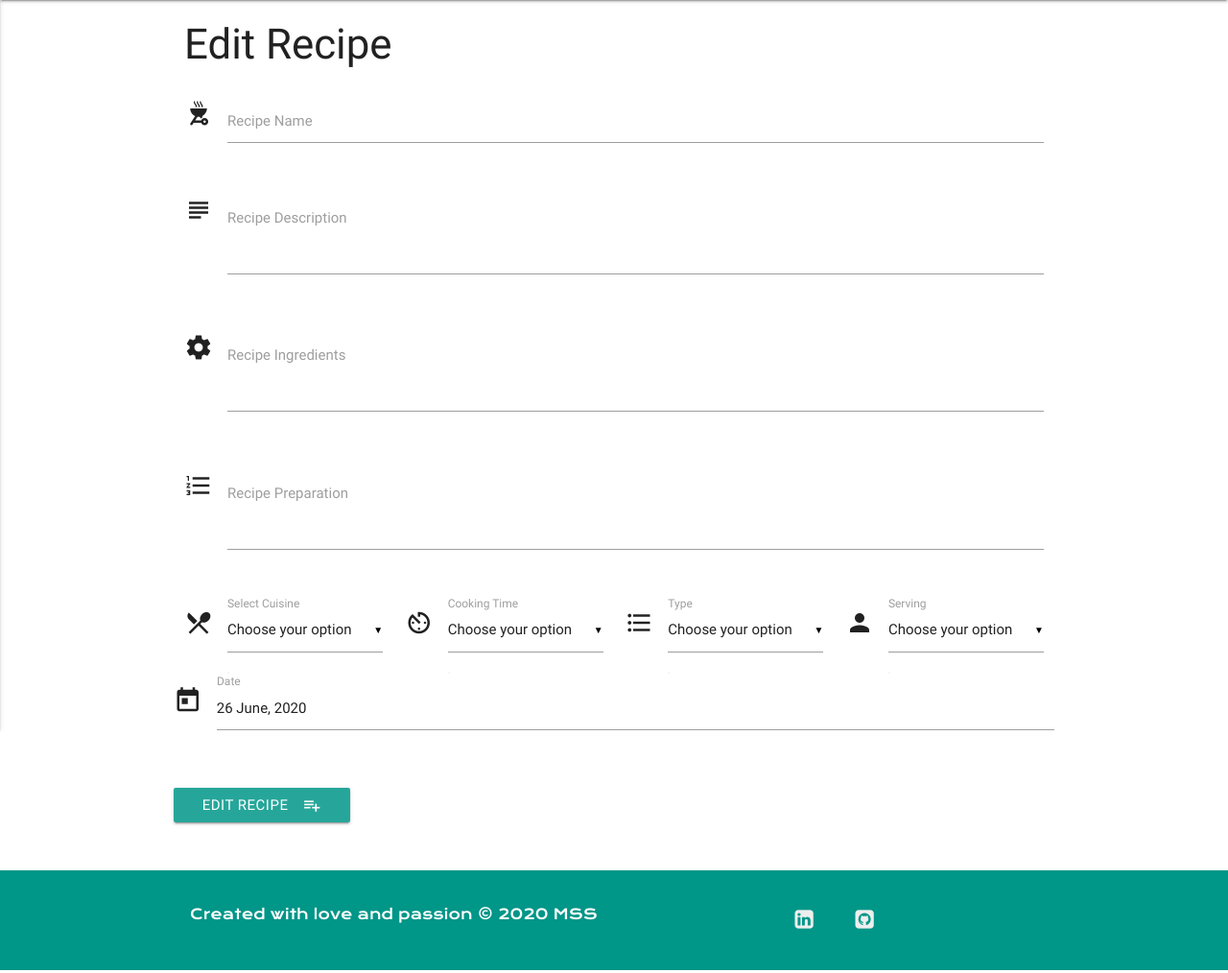
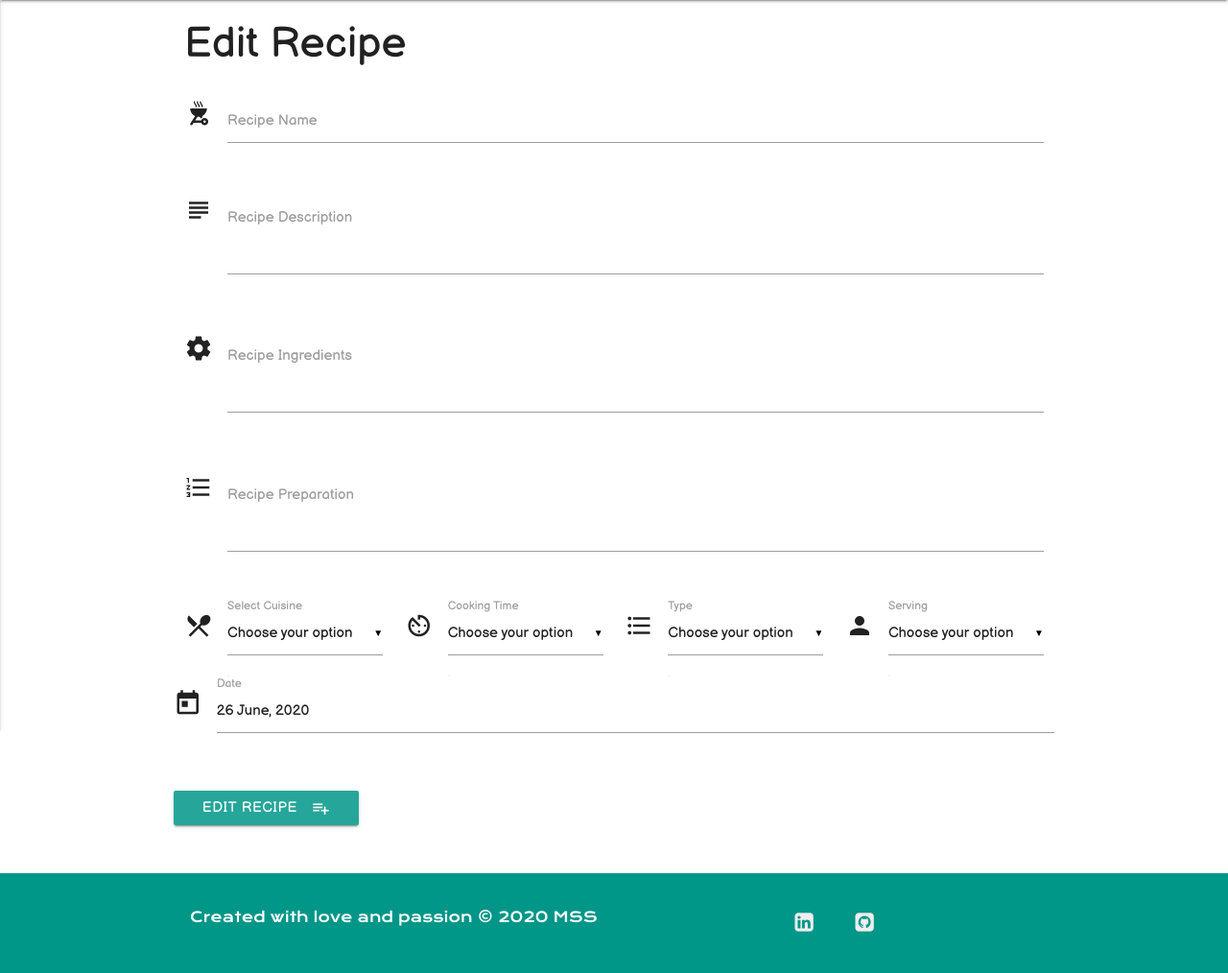
Before and after one commit to sohailshams/cookbook, a Flask app: template templates/editrecipe.html in a window 1280 px wide. Shown: the part 100-1114 px from the top of the page at 96% size. Run offline with Flask 2, Linux system fonts and the light colour scheme; the template is opened without the code that fills it, so the values that code supplies are empty; some libraries are stand-ins or nearby versions.

Commit message:
Added balsamiq font family

```diff
--- a/templates/editrecipe.html
+++ b/templates/editrecipe.html
@@ -1,8 +1,8 @@
 {% extends 'base.html' %}
 {% block content %}
-<h3>Edit Recipe</h3>
+<h3 class="balsamiq">Edit Recipe</h3>
 
-<div class="row">
+<div class="row balsamiq">
 
     <form action="{{url_for('update_recipe', recipe_id=recipe._id)}}" method="POST" class="col s12">
         <div class="row">
--- a/templates/recipes.html
+++ b/templates/recipes.html
@@ -13,7 +13,7 @@
 <h4 class="balsamiq center-align no-result">No Recipe Found</h4>
 {% endif%}
 	{% for recipes in recipe %}
-	<li>
+	<li class="balsamiq">
 		<div class="collapsible-header">
 			<div class="col s4">
             <i class="material-icons">expand_more</i>
```
